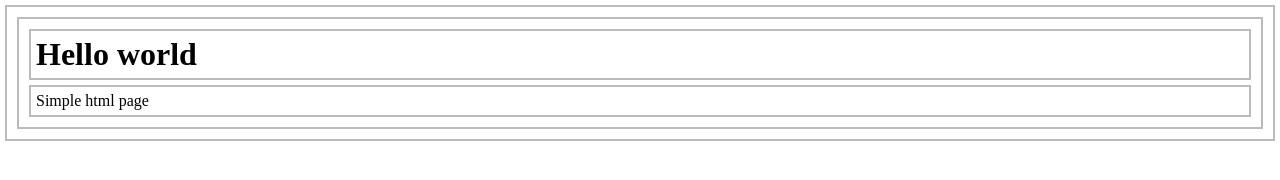
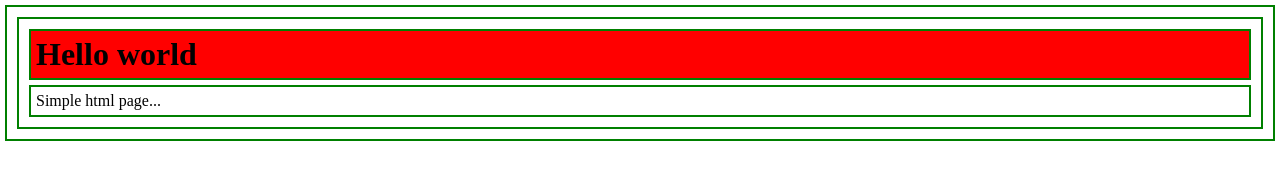
Before and after one commit to danielgard85/simpleLiveReload, a website: page html/index.html in a window 1280 px wide. Drawn offline with Linux system fonts and the light colour scheme.

Commit message:
Updated Readme.md file

```diff
--- a/css/styles.css
+++ b/css/styles.css
@@ -1,5 +1,9 @@
 *{
-	border: 2px solid #bbb;
+	border: 2px solid green;
 	padding:5px;
 	margin: 5px;
 }
+
+h1{
+	background-color: red;
+}
--- a/html/index.html
+++ b/html/index.html
@@ -8,6 +8,6 @@
 </head>
 <body>
 <h1>Hello world</h1>
-<p>Simple html page</p>
+<p>Simple html page...</p>
 </body>
 </html>
```
Also changed, not shown: README.md.
